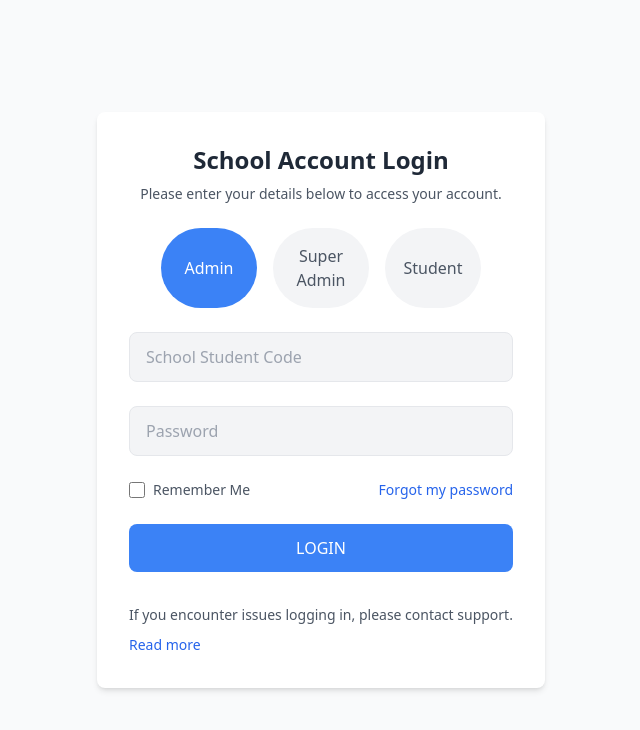
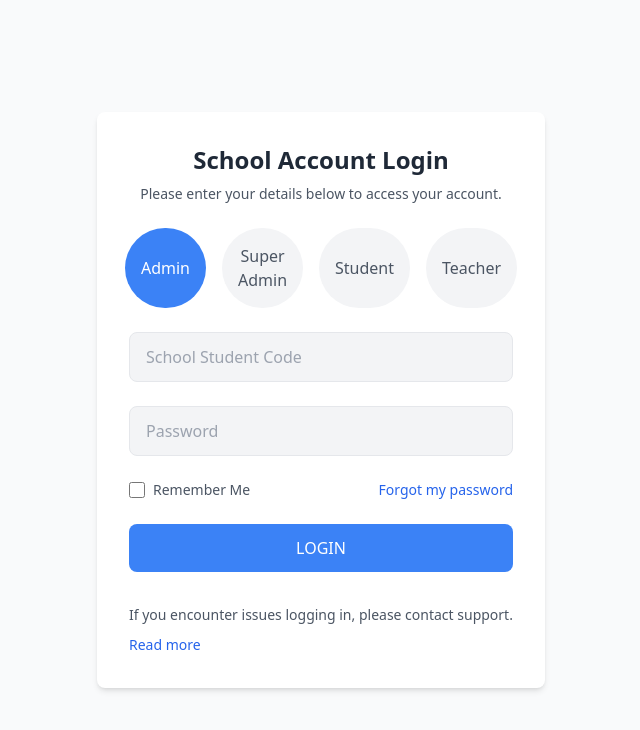
Before and after one commit to sm-junior0/schod-management, a React (Vite) app in the folder frontend/: page /AuthPage in a window 1280 px wide. Shown: the top 730 px of the page, without its empty margins (319-959 px from the left). Built offline with nearby package versions, Linux system fonts and the light colour scheme.

Commit message:
Teachers Auth from landing

```diff
--- a/frontend/src/components/AuthPage.jsx
+++ b/frontend/src/components/AuthPage.jsx
@@ -50,6 +50,9 @@ export const AuthPage = () => {
       case "student":
         navigate("/student/login");
         break;
+      case "Teacher":
+          navigate("/teacher/teacherLogin");
+        break;
       case "sadmin":
         navigate("/sadmin/auth");
         break;
@@ -57,6 +60,7 @@ export const AuthPage = () => {
       default:
         navigate("/dashboard");
         break;
+
     }
   };
 
@@ -75,6 +79,7 @@ export const AuthPage = () => {
             { role: "admin", label: "Admin" },
             { role: "sadmin", label: "Super Admin" },
             { role: "student", label: "Student" },
+            { role: "Teacher", label: "Teacher" },
           ].map(({ role, label }) => (
             <button
               key={role}
```
